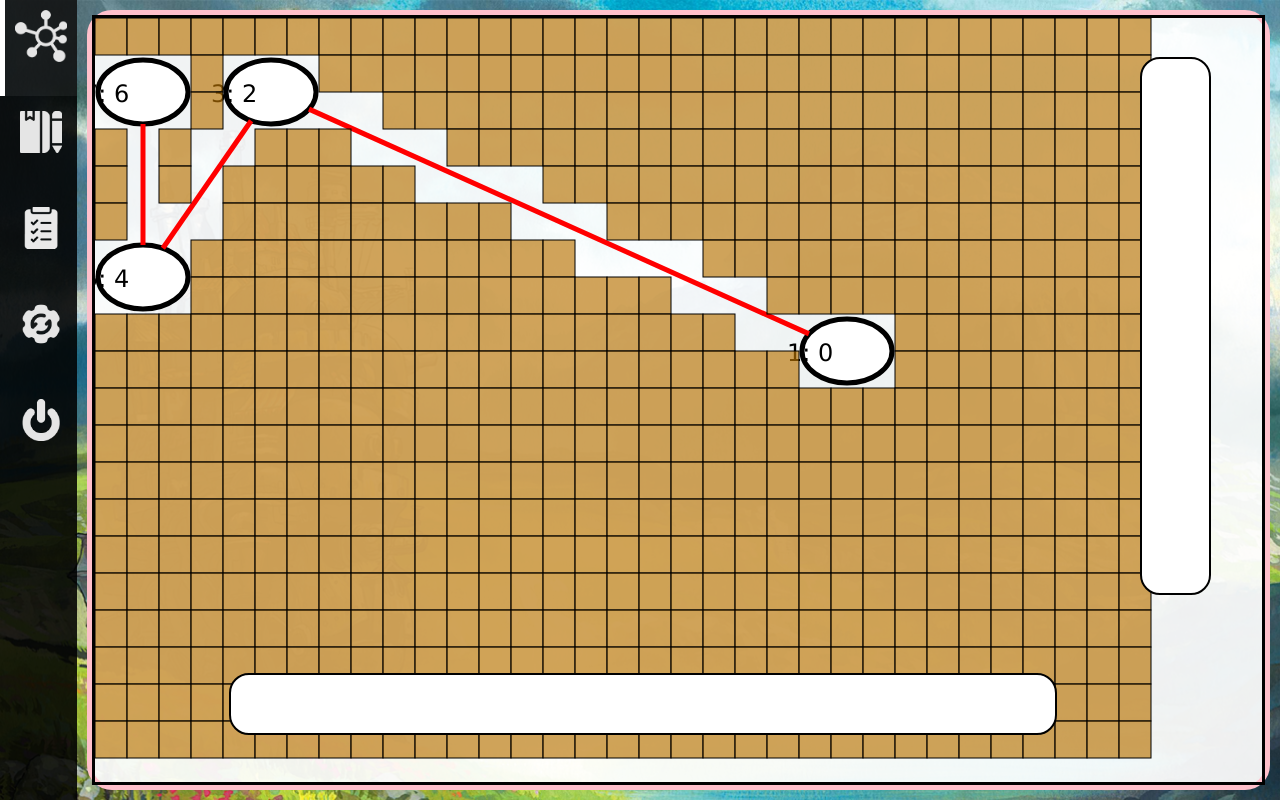
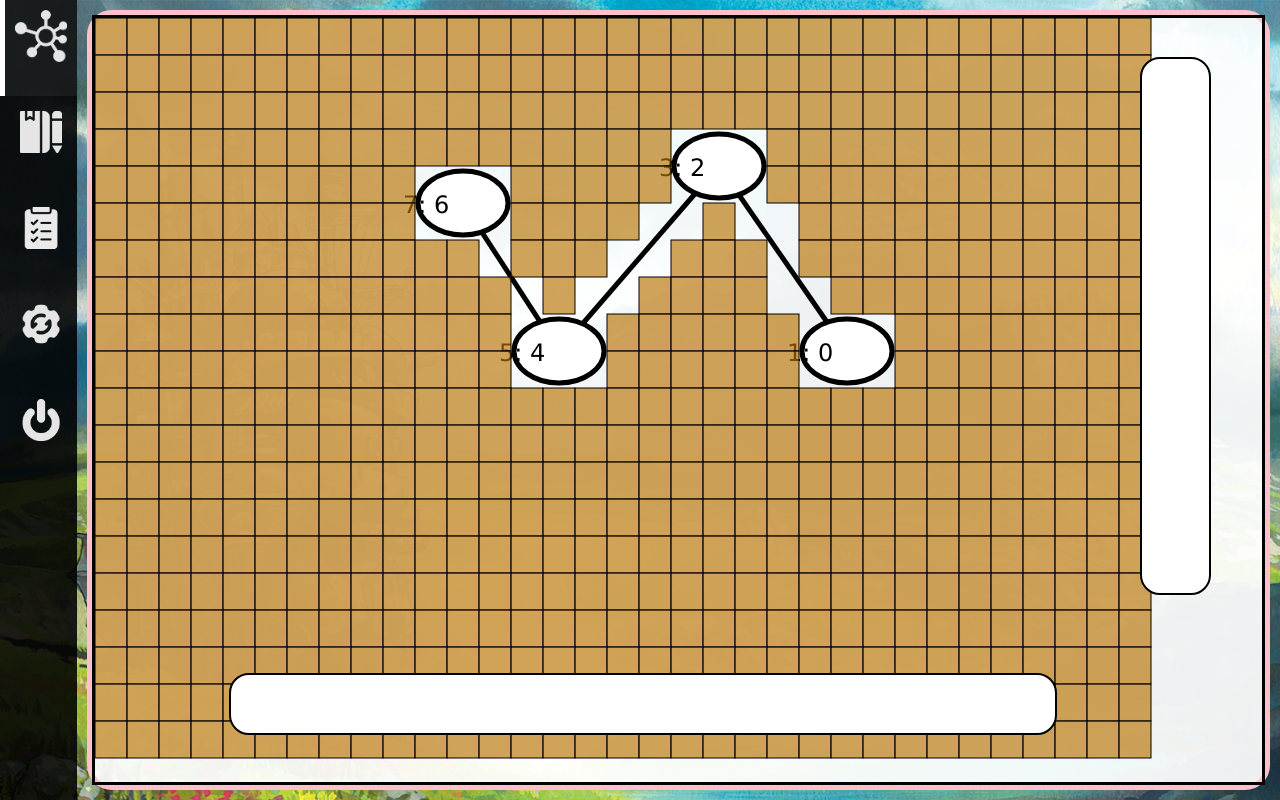
Before and after one commit to KPL2022/PathNotes, an Angular app: page /core-disp/mindmap in a window 1280 px wide. Built offline with nearby package versions, Linux system fonts and the light colour scheme.

Commit message:
finished 0.7.3.8

```diff
--- a/src/app/data/DefMindmapStructs.ts
+++ b/src/app/data/DefMindmapStructs.ts
@@ -1,3 +1,14 @@
+export interface Highlightable {
+
+  lightOn: boolean;
+  lightColor: string;
+
+  hasSpotlight(): boolean;
+  spotlightOff(): void;
+  spotlightOn(color: string): void;
+  getSpotlight(): string;
+}
+
 export class MmBlock {
 
   private st: number;
@@ -74,7 +85,7 @@ export class MmBlock {
   }
 }
 
-export class MmNode {
+export class MmNode implements Highlightable {
 
   private cx: number;
   private cy: number;
@@ -88,7 +99,8 @@ export class MmNode {
 
   private clusterSize: number;
 
-  private spotLight: boolean;
+  public lightOn: boolean;
+  public lightColor: string;
 
   constructor(parentLink: MmLink | null, x: number, y: number, txt: string, id: string) {
 
@@ -104,17 +116,35 @@ export class MmNode {
 
     this.clusterSize = 1;
 
-    this.spotLight = false;
+    this.lightOn = false;
+    this.lightColor = "black";
   }
 
-  hasSpotLight(): string {
+  hasSpotlight(): boolean {
 
-    return this.spotLight ? "orange" : "black";
+    return this.lightOn;
   }
 
-  toggleSpotLight() {
+  spotlightOff() {
 
-    this.spotLight = !this.spotLight;
+    this.lightOn = false;
+  }
+
+  spotlightOn(color: string) {
+
+    this.lightColor = color;
+    this.lightOn = true;
+  }
+
+  getSpotlight(): string {
+
+    if (this.lightOn) {
+
+      return this.lightColor;
+    } else {
+
+      return "black";
+    }
   }
 
   getClusterSize() {
@@ -193,7 +223,7 @@ export class MmNode {
   }
 }
 
-export class MmLink {
+export class MmLink implements Highlightable {
 
   private parent: MmNode;
   private child: MmNode;
@@ -203,6 +233,9 @@ export class MmLink {
 
   private blks: MmBlock[] = [];
 
+  public lightOn: boolean;
+  public lightColor: string;
+
   constructor(child: MmNode, parent: MmNode, st: number[], ed: number[]) {
 
     this.parent = parent;
@@ -210,6 +243,36 @@ export class MmLink {
 
     this.st = st;
     this.ed = ed;
+
+    this.lightOn = false;
+    this.lightColor = "black";
+  }
+
+  hasSpotlight(): boolean {
+
+    return this.lightOn;
+  }
+
+  spotlightOff(): void {
+
+    this.lightOn = false;
+  }
+
+  spotlightOn(color: string): void {
+
+    this.lightColor = color;
+    this.lightOn = true;
+  }
+
+  getSpotlight(): string {
+
+    if (this.lightOn) {
+
+      return this.lightColor;
+    } else {
+
+      return "black";
+    }
   }
 
   getParent() {
--- a/src/app/mm-canvas/mm-canvas.component.html
+++ b/src/app/mm-canvas/mm-canvas.component.html
@@ -7,7 +7,7 @@
 
     <ng-container *ngFor="let node of activeNodes">
 
-      <ellipse [attr.cx]="node.getCx()" [attr.cy]="node.getCy()" rx="45" ry="32" [attr.stroke]="node.hasSpotLight()" style="fill:white;stroke-width:5" />
+      <ellipse [attr.cx]="node.getCx()" [attr.cy]="node.getCy()" rx="45" ry="32" [attr.stroke]="node.getSpotlight()" style="fill:white;stroke-width:5" />
 
       <text [attr.x]="node.getCx() - 60"[attr.y]="node.getCy() + 10" style="font-size: x-large">
         {{ node.getId() + ": " + node.getTxt() }}
@@ -16,7 +16,7 @@
 
     <ng-container *ngFor="let link of activeLinks">
 
-      <line [attr.x1]="link.getSt()[0]" [attr.y1]="link.getSt()[1]" [attr.x2]="link.getEd()[0]" [attr.y2]="link.getEd()[1]" style="stroke:rgb(255,0,0);stroke-width:5" />
+      <line [attr.x1]="link.getSt()[0]" [attr.y1]="link.getSt()[1]" [attr.x2]="link.getEd()[0]" [attr.y2]="link.getEd()[1]" [attr.stroke]="link.getSpotlight()" style="stroke-width:5" />
     </ng-container>
 
     <ng-container *ngFor="let blockChain of nodeOrigin">
--- a/src/app/mm-canvas/mm-canvas.component.ts
+++ b/src/app/mm-canvas/mm-canvas.component.ts
@@ -1,6 +1,7 @@
 import { Component, OnInit, Input, OnChanges, SimpleChanges } from '@angular/core';
+import { platformBrowser } from '@angular/platform-browser';
 
-import { LinkPath, MmBlock, MmLink, MmNode } from '../data/DefMindmapStructs';
+import { Highlightable, LinkPath, MmBlock, MmLink, MmNode } from '../data/DefMindmapStructs';
 import { OperatorName, SystemCommand } from '../data/DefSysCmd'
 
 @Component({
@@ -22,14 +23,18 @@ export class MmCanvasComponent implements OnInit, OnChanges {
   frameHeight = 750;
   colSize = Math.floor(0.03 * this.frameWidth);
   rowSize = Math.floor(0.05 * this.frameHeight);
-  defaultSearchDist = 2;
+  defaultSearchDist = 3;
   estimateLayerSize = 3;  // estimate 8 child nodes per layer for RBSS search depth recommendation
-  perLayerSearchLim = 2;
+  perLayerSearchLim = 3;
   minSearchDist = 1;
 
   createThreshold = 8;  // allow create when [0~9] lands < 8
   diceLim = 10;
   nary = 4;  // up to nary number of children for gen example
+
+  spotlightOff = "";
+  highLightColor = "orange";
+  errorColor = "red";
 
   constructor() {
 
@@ -48,7 +53,7 @@ export class MmCanvasComponent implements OnInit, OnChanges {
     if (this.hasCreatePermission()) {
 
       ret = this.generate(String(this.ids++));
-      console.log(ret);
+      // console.log(ret);
     }
 
     if (ret !== null && depth > 0) {
@@ -242,13 +247,63 @@ export class MmCanvasComponent implements OnInit, OnChanges {
     return nd;
   }
 
-  highlight(id: string) {
+  highlight(id: string): MmNode {
 
-    var nd: MmNode = this.generate(id);
+    // case on finding relative reference symbol ':'
+    var foundRelativeRef: number = id.indexOf(':');
 
-    nd.toggleSpotLight();
+    if (foundRelativeRef !== -1) {
 
+      // resolve id as node -> link
+      var ids: string[] = id.split(':');
+
+      var nd: MmNode = this.generate(ids[0]);
+
+      // check parent link
+      var pLink = nd.getParentLink();
+
+      if (pLink !== null && pLink.getParent().getId() === ids[1]) {
+
+        // highlight this link
+        this.toggleSpotlight(pLink, this.highLightColor);
+
+        return nd;
+      }
+
+      // check children link
+      var children: MmLink[] = nd.getChildrenLinks();
+
+      for (var i = 0; i < children.length; i++) {
+
+        if (children[i].getChild().getId() === ids[1]) {
+
+          // highlight this link
+          this.toggleSpotlight(children[i], this.highLightColor);
+
+          return nd;
+        }
+      }
+    } else {
+
+      // process id only as node
+      var nd: MmNode = this.generate(id);
+
+      this.toggleSpotlight(nd, this.highLightColor);
+    }
+
+    // silent error treatment
     return nd;
+  }
+
+  toggleSpotlight(entity: Highlightable, color: string) {
+
+    if (!entity.hasSpotlight()) {
+
+      entity.spotlightOn(color);
+    } else {
+
+      entity.spotlightOff();
+    }
   }
 
   remove(id: string) {
@@ -273,6 +328,14 @@ export class MmCanvasComponent implements OnInit, OnChanges {
 
     if (nd !== undefined) {
 
+      // if parent, remove self from parent first
+      var pLink = nd.getParentLink();
+
+      if (pLink !== null) {
+
+        this.unlink(nd, pLink.getParent());
+      }
+
       // remove self from children
       var children: MmLink[] = nd.getChildrenLinks();
 
@@ -281,14 +344,6 @@ export class MmCanvasComponent implements OnInit, OnChanges {
         var child = children[0].getChild();
 
         this.unlink(child, nd);
-      }
-
-      // if parent, remove self from parent
-      var pLink = nd.getParentLink();
-
-      if (pLink !== null) {
-
-        this.unlink(nd, pLink.getParent());
       }
 
       // free self space
@@ -328,8 +383,30 @@ export class MmCanvasComponent implements OnInit, OnChanges {
 
   unlink(child: MmNode, parent: MmNode) {
 
+    var pLink: MmLink | null = child.getParentLink();
+
+    if (pLink === null) {
+
+      return;
+    }
+
     // assert pLink !== null here
-    var pLink: MmLink = child.getParentLink() as MmLink;
+
+    var childClusterSize = child.getClusterSize();
+
+    // recurse upward parent cluster size update
+    while (pLink !== null) {
+
+      var pa = pLink.getParent();
+
+      // update parent
+      pa.setClusterSize(pa.getClusterSize() - childClusterSize);
+
+      // get parent
+      pLink = pa.getParentLink();
+    }
+
+    pLink = child.getParentLink() as MmLink;
 
     this.freeLink(pLink);
 
@@ -339,11 +416,12 @@ export class MmCanvasComponent implements OnInit, OnChanges {
 
     children.splice(children.indexOf(pLink), 1);
 
-    // update parent cluster size
-    parent.setClusterSize(parent.getClusterSize() - child.getClusterSize());
+    // remove link from active links col, if present
 
-    // remove link from active links col
-    this.activeLinks.splice(this.activeLinks.indexOf(pLink), 1);
+    if (this.activeLinks.indexOf(pLink) !== -1) {
+
+      this.activeLinks.splice(this.activeLinks.indexOf(pLink), 1);
+    }
   }
 
   merge(clusterA: MmNode, clusterB: MmNode) {
@@ -479,6 +557,9 @@ export class MmCanvasComponent implements OnInit, OnChanges {
         throw new Error("unable to alloc space for gen lk purpose");
       }
 
+      // add child cluster size to parent's
+      parent.setClusterSize(parent.getClusterSize() + child.getClusterSize());
+
       // add to active links col
       this.activeLinks.push(newLink);
     }
@@ -531,6 +612,8 @@ export class MmCanvasComponent implements OnInit, OnChanges {
     var pTopRow = Math.floor(parent.getCy() / rowSize) - 1;
     var pBotRow = pTopRow + 1;
 
+    var problemChilds: MmNode[] = [];
+
     for (var i = 0; i < children.length; i++) {
 
       var child: MmNode = children[i].getChild();
@@ -540,6 +623,9 @@ export class MmCanvasComponent implements OnInit, OnChanges {
       var rangeList = this.shuffleOrder(this.range(this.minSearchDist, lim));
       var k = 0;
       var relocationComplete = false;
+
+      var childCenter = [child.getCx(), child.getCy()];
+      var childBlks = child.getBlks();
 
       while (k < rangeList.length && !relocationComplete) {
 
@@ -568,17 +654,35 @@ export class MmCanvasComponent implements OnInit, OnChanges {
 
       if (!relocationComplete) {
 
-        // this child exhausted 1->lim but couldnt relocate, give up
-        return false;
+        // this child exhausted 1->lim but couldnt relocate
+
+        // restore to prev stable state
+        this.freeNode(child);
+        childBlks.forEach((blk: MmBlock) => blk.setOwner(child));
+        child.setBlks(childBlks);
+
+        child.setCx(childCenter[0]);
+        child.setCy(childCenter[1]);
+
+        problemChilds.push(child);
+
+        // highlight problem child
+        child.spotlightOn(this.errorColor);
+
+        // console.log(parent);
+        // console.log(child);
+        // console.log("^^^");
       }
     }
+
+    problemChilds.forEach((child: MmNode) => this.unlink(child, parent));
 
     return true;
   }
 
   computeLim(child: MmNode, parent: MmNode): number {
 
-    return Math.max(this.distBetween(child, parent), this.recommendLim(child));
+    return this.recommendLim(child);
   }
 
   distBetween(child: MmNode, parent: MmNode) {
@@ -696,12 +800,8 @@ export class MmCanvasComponent implements OnInit, OnChanges {
       child.setCx(cx);
       child.setCy(cy);
 
-      if (this.linkable(child, parent)) {
 
-        parent.setClusterSize(parent.getClusterSize() + child.getClusterSize());
-
-        return true;
-      }
+      return this.linkable(child, parent);
     }
 
     return false;
--- a/src/app/version-notes/version-notes.component.html
+++ b/src/app/version-notes/version-notes.component.html
@@ -12,9 +12,9 @@
     <p>Version roadmap:</p>
     <ul>
       <li>v0.7 functional mindmap module</li>
-      <li>v0.8 functional backend with persistency</li>
-      <li>v0.9 functional explore module integrated with backend</li>
-      <li>v1.0 update platform on public net and migrate basic version notes structure</li>
+      <li>v0.8 hosting and user system and version notes formalize update</li>
+      <li>v0.9 functional backend with persistency</li>
+      <li>v1.0 functional explore module integrated with backend</li>
       <li>v1.1 work on journal module with backend integration in mind</li>
       <li>v1.1+ post release updates</li>
     </ul>
```
Also changed, not shown: src/app/version-notes/v_0_8_version_notes.md (+1 -8 lines), src/app/version-notes/v_0_9_version_notes.md (added, +8 -0 lines).
